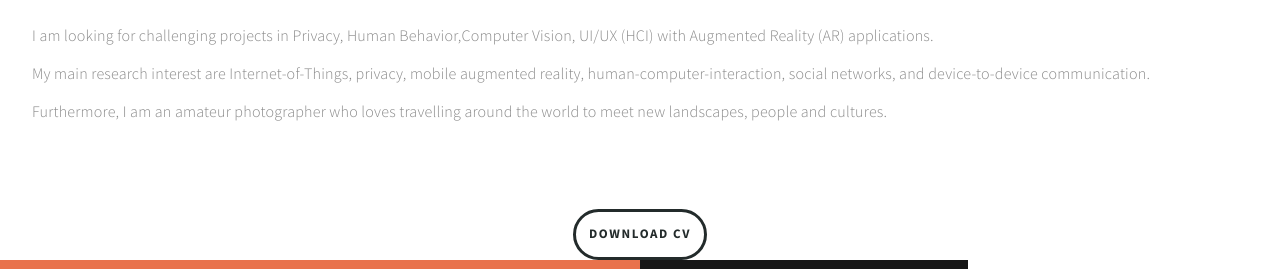
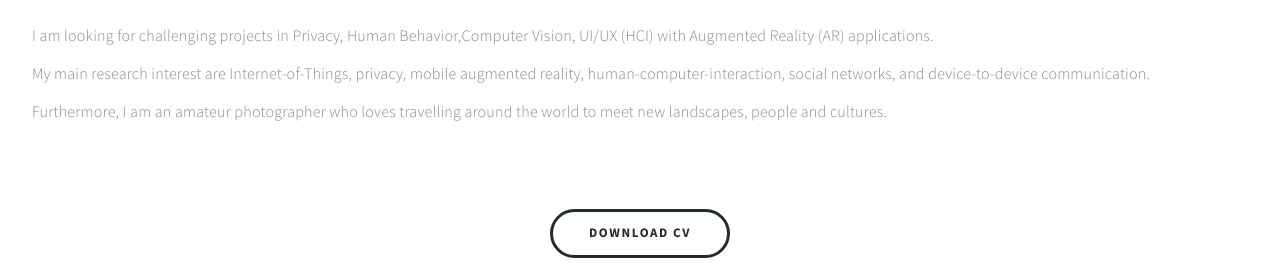
Before and after one commit to solrac1986/homepage, a plain HTML site: page index.html in a window 1280 px wide. Shown: the part 573-842 px from the top of the page. Drawn offline with Linux system fonts and the light colour scheme.

Commit message:
download button fixed

```diff
--- a/css/templatemo-style.css
+++ b/css/templatemo-style.css
@@ -818,6 +818,6 @@ footer {
 }
 
 
-.download_button {
-  padding: 1em;
+.download_row {
+  padding-bottom: 1em;
 }
--- a/index.html
+++ b/index.html
@@ -116,8 +116,8 @@
                     </div>
 
                </div>
-               <div class="col-md-12 col-sm-12 text-center">
-                    <a href="./documents/CarlosBermejo_CV_PhD.pdf" class="download_button wow fadeInUp smoothScroll section-btn btn btn-success button_download" target="_blank" data-wow-delay="1.4s">Download CV</a>
+               <div class="col-md-12 col-sm-12 text-center download_row">
+                    <a href="./documents/CarlosBermejo_CV_PhD.pdf" class=" wow fadeInUp smoothScroll section-btn btn btn-success button_download" target="_blank" data-wow-delay="1.4s">Download CV</a>
                </div>
 
                <!-- <a href="./cv/carlos_cv.pdf" download="newfilename">Download the pdf</a> -->
```
